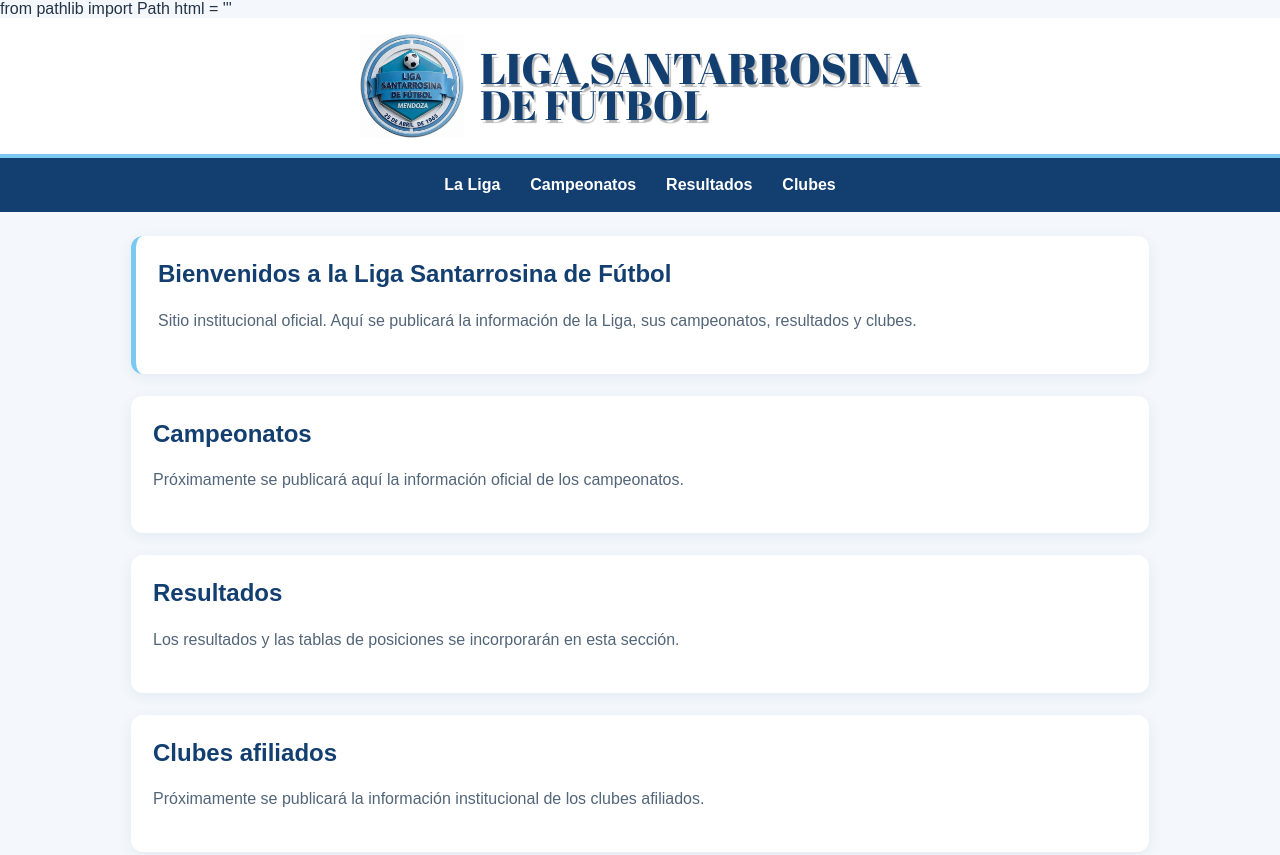
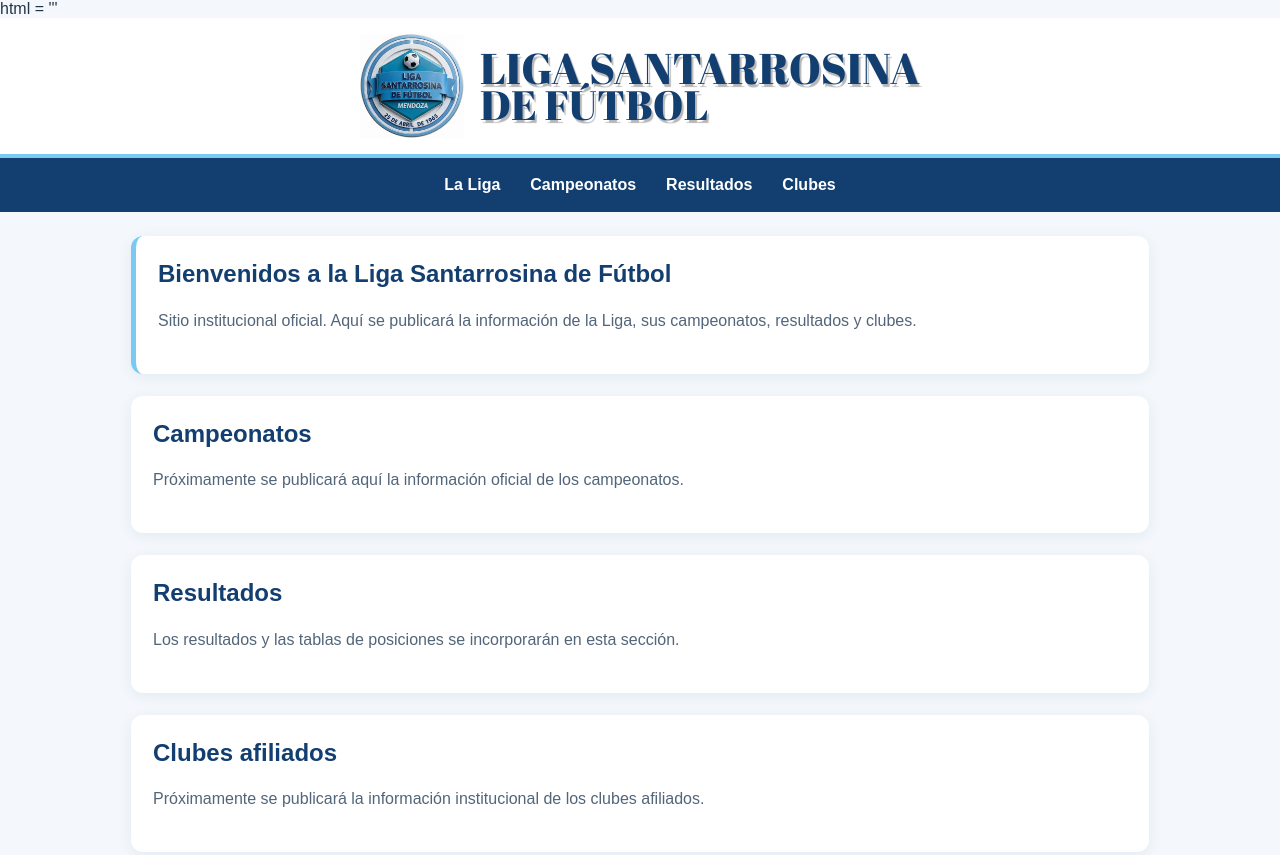
Before and after one commit to raul19672912/liga-santarrosina, a plain HTML site: page index.html in a window 1280 px wide. Shown: the top 855 px of the page. Drawn offline with Linux system fonts and the light colour scheme.

Commit message:
Actualizar index.html

```diff
--- a/index.html
+++ b/index.html
@@ -1,4 +1,4 @@
-from pathlib import Path
+
 
 html = '''<!DOCTYPE html>
 <html lang="es">
@@ -71,7 +71,3 @@ footer{margin-top:32px;background:var(--azul);color:var(--blanco);text-align:cen
 <footer><strong>Liga Santarrosina de Fútbol</strong><br>Sitio institucional oficial</footer>
 </body>
 </html>'''
-
-path = Path("/mnt/data/index.html")
-path.write_text(html, encoding="utf-8")
-print(f"Archivo listo: {path} — {path.stat().st_size} bytes")
```
